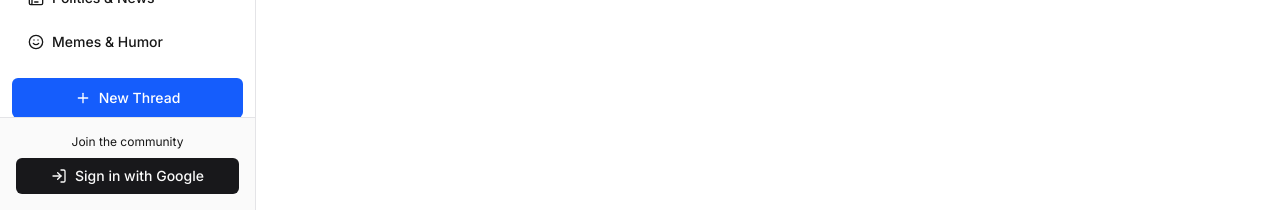
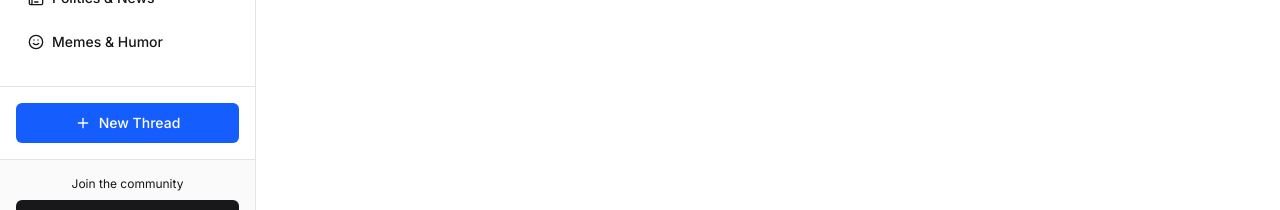
Before and after one commit to bhuvanm1705/forum-hackathon, a Next.js app: page / in a window 1280 px wide. Shown: the part 590-800 px from the top of the page. Built offline with nearby package versions, Linux system fonts and the light colour scheme; no server answers; the database is empty.

Commit message:
Refactor Sidebar component for improved layout
Updated Sidebar component layout and styles for better usability and fixed user profile section.

```diff
--- a/components/Sidebar.tsx
+++ b/components/Sidebar.tsx
@@ -52,13 +52,15 @@ export function Sidebar({ className }: { className?: string }) {
     const { user, loading } = useAuth();
 
     return (
-        <div className={cn("w-64 border-r border-zinc-200 bg-white dark:border-zinc-800 dark:bg-zinc-950 min-h-screen flex flex-col fixed top-0 left-0 bottom-0 z-50", className)}>
-            <div className="flex h-14 items-center border-b border-zinc-200 px-6 dark:border-zinc-800">
+        <div className={cn("w-64 border-r border-zinc-200 bg-white dark:border-zinc-800 dark:bg-zinc-950 h-screen flex flex-col fixed top-0 left-0 bottom-0 z-50", className)}>
+            <div className="flex h-14 items-center border-b border-zinc-200 px-6 dark:border-zinc-800 shrink-0">
                 <Link href="/" className="flex items-center gap-2 font-bold text-lg text-zinc-900 dark:text-zinc-50">
                     <span>Foru.ms</span>
                 </Link>
             </div>
-            <div className="flex-1 overflow-auto py-4">
+
+            {/* Scrollable Main Content */}
+            <div className="flex-1 overflow-y-auto py-4 min-h-0">
                 <div className="px-3 py-2">
                     <div className="space-y-1">
                         <Link
@@ -106,16 +108,18 @@ export function Sidebar({ className }: { className?: string }) {
                         })}
                     </div>
                 </div>
-                <div className="px-3 py-2">
-                    <Link href="/new-thread" className={cn(buttonVariants({ variant: 'default' }), "w-full bg-blue-600 hover:bg-blue-700 text-white")}>
-                        <Plus className="mr-2 h-4 w-4" />
-                        New Thread
-                    </Link>
-                </div>
             </div>
 
-            {/* User Profile Section */}
-            <div className="auth-section mt-auto absolute bottom-0 w-full bg-zinc-50 dark:bg-zinc-900 p-4 border-t border-zinc-200 dark:border-zinc-800">
+            {/* Fixed New Thread Button */}
+            <div className="p-4 border-t border-zinc-200 dark:border-zinc-800 shrink-0">
+                <Link href="/new-thread" className={cn(buttonVariants({ variant: 'default' }), "w-full bg-blue-600 hover:bg-blue-700 text-white")}>
+                    <Plus className="mr-2 h-4 w-4" />
+                    New Thread
+                </Link>
+            </div>
+
+            {/* Fixed User Profile Section */}
+            <div className="p-4 border-t border-zinc-200 dark:border-zinc-800 bg-zinc-50 dark:bg-zinc-900 shrink-0">
                 {!loading && user ? (
                     <div className="flex items-center justify-between">
                         <div className="flex items-center gap-2 overflow-hidden">
```
